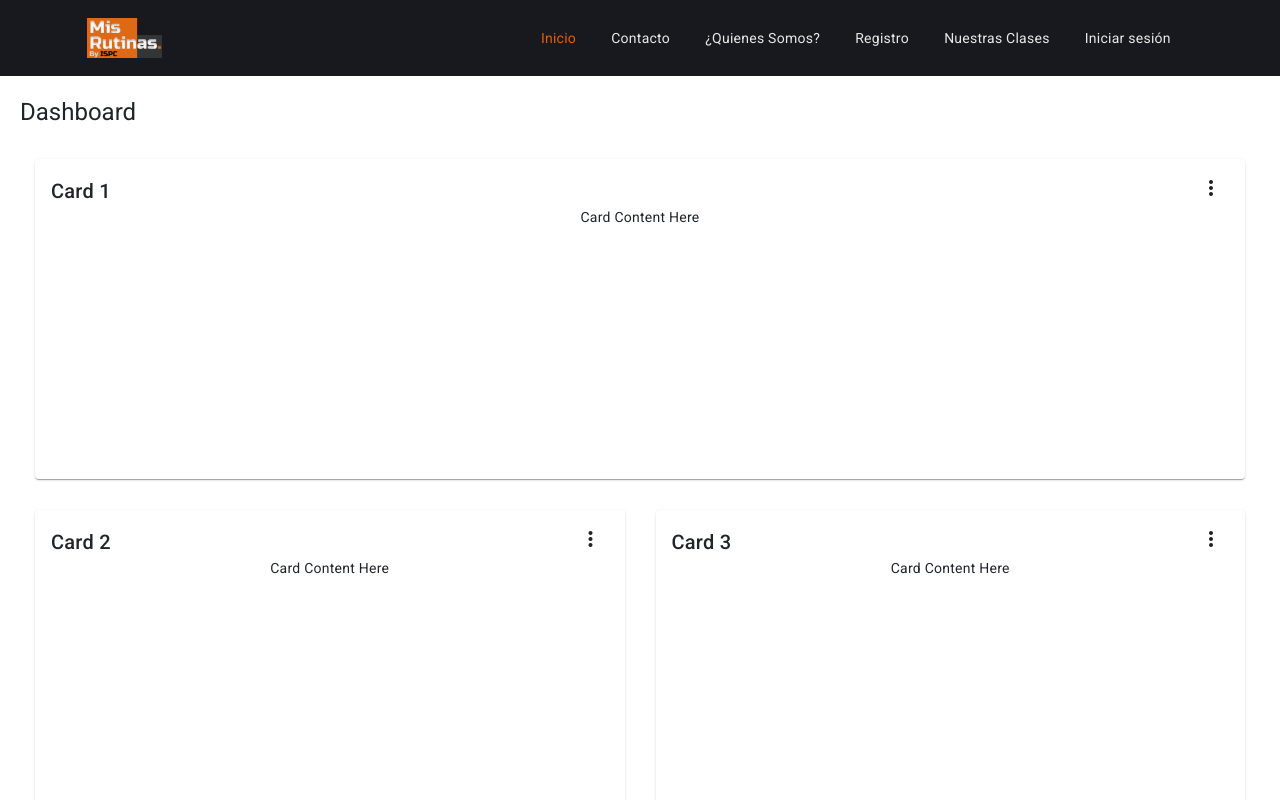
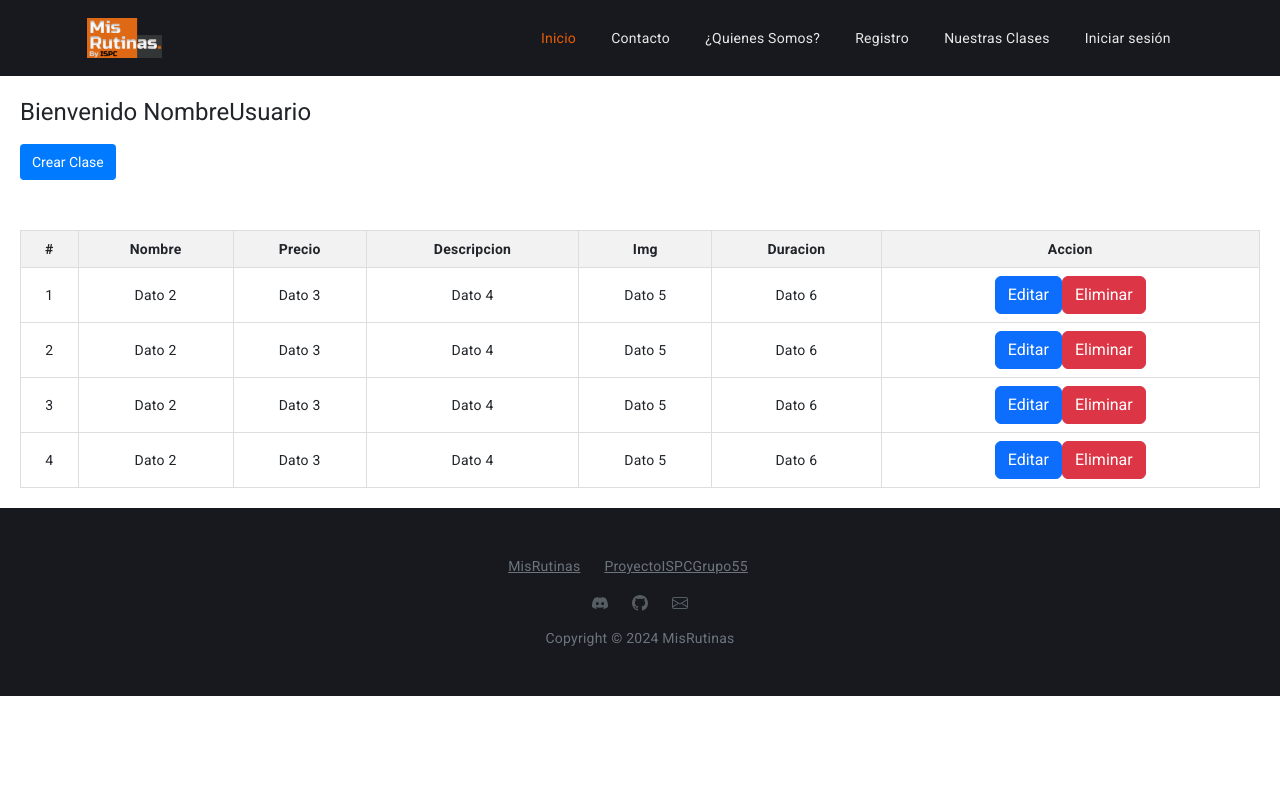
Before and after one commit to grupoA7ISPC/MisRutinas-PracticasProfesionalizante, an Angular app in the folder Web/frontend/: page /dashboard in a window 1280 px wide. Shown: the top 800 px of the page. Built offline with nearby package versions, Linux system fonts and the light colour scheme.

Commit message:
Estructura de dashboard con tabla + boton

```diff
--- a/Web/frontend/src/app/pages/dashboard/dashboard/dashboard.component.css
+++ b/Web/frontend/src/app/pages/dashboard/dashboard/dashboard.component.css
@@ -1,21 +1,42 @@
-.grid-container {
+.table-container {
   margin: 20px;
+  position: relative;
 }
 
-.dashboard-card {
+.header {
   position: absolute;
-  top: 15px;
-  left: 15px;
-  right: 15px;
-  bottom: 15px;
+  top: 10px;
+  left: 10px;
+  right: 10px;
+  display: flex;
+  justify-content: space-between;
 }
 
-.more-button {
-  position: absolute;
-  top: 5px;
-  right: 10px;
+.create-button {
+  background-color: #007bff;
+  color: white;
+  padding: 8px 12px;
+  border: none;
+  border-radius: 4px;
+  cursor: pointer;
 }
 
-.dashboard-card-content {
+.table-wrapper {
+  margin-top: 50px;
+}
+
+table {
+  width: 100%;
+  border-collapse: collapse;
+  border-spacing: 0;
+}
+
+th, td {
+  padding: 8px;
   text-align: center;
+  border: 1px solid #ddd;
 }
+
+th {
+  background-color: #f2f2f2;
+}
--- a/Web/frontend/src/app/pages/dashboard/dashboard/dashboard.component.html
+++ b/Web/frontend/src/app/pages/dashboard/dashboard/dashboard.component.html
@@ -1,24 +1,69 @@
-<div class="grid-container">
-  <h1 class="mat-h1">Dashboard</h1>
-  <mat-grid-list cols="2" rowHeight="350px">
-    <mat-grid-tile *ngFor="let card of cards | async" [colspan]="card.cols" [rowspan]="card.rows">
-      <mat-card class="dashboard-card">
-        <mat-card-header>
-          <mat-card-title>
-            {{card.title}}
-            <button mat-icon-button class="more-button" [matMenuTriggerFor]="menu" aria-label="Toggle menu">
-              <mat-icon>more_vert</mat-icon>
-            </button>
-            <mat-menu #menu="matMenu" xPosition="before">
-              <button mat-menu-item>Expand</button>
-              <button mat-menu-item>Remove</button>
-            </mat-menu>
-          </mat-card-title>
-        </mat-card-header>
-        <mat-card-content class="dashboard-card-content">
-          <div>Card Content Here</div>
-        </mat-card-content>
-      </mat-card>
-    </mat-grid-tile>
-  </mat-grid-list>
+<div class="table-container">
+  <h1>Bienvenido NombreUsuario</h1>
+  <button class="create-button">Crear Clase</button>
+  <div class="table-wrapper">
+    <table>
+      <thead>
+        <tr>
+          <th>#</th>
+          <th>Nombre</th>
+          <th>Precio</th>
+          <th>Descripcion</th>
+          <th>Img</th>
+          <th>Duracion</th>
+          <th>Accion</th>
+        </tr>
+      </thead>
+      <tbody>
+        <tr>
+          <td>1</td>
+          <td>Dato 2</td>
+          <td>Dato 3</td>
+          <td>Dato 4</td>
+          <td>Dato 5</td>
+          <td>Dato 6</td>
+          <td>
+            <button type="button" class="btn btn-primary">Editar</button>
+            <button type="button" class="btn btn-danger">Eliminar</button>
+          </td>
+        </tr>
+        <tr>
+          <td>2</td>
+          <td>Dato 2</td>
+          <td>Dato 3</td>
+          <td>Dato 4</td>
+          <td>Dato 5</td>
+          <td>Dato 6</td>
+          <td>
+            <button type="button" class="btn btn-primary">Editar</button>
+            <button type="button" class="btn btn-danger">Eliminar</button>
+          </td>
+        </tr>
+        <tr>
+          <td>3</td>
+          <td>Dato 2</td>
+          <td>Dato 3</td>
+          <td>Dato 4</td>
+          <td>Dato 5</td>
+          <td>Dato 6</td>
+          <td>
+            <button type="button" class="btn btn-primary">Editar</button>
+            <button type="button" class="btn btn-danger">Eliminar</button>
+          </td>
+        </tr>
+        <tr>
+          <td>4</td>
+          <td>Dato 2</td>
+          <td>Dato 3</td>
+          <td>Dato 4</td>
+          <td>Dato 5</td>
+          <td>Dato 6</td>
+          <td>
+            <button type="button" class="btn btn-primary">Editar</button>
+            <button type="button" class="btn btn-danger">Eliminar</button>
+          </td>
+        </tr>
+      </tbody>
+    </table>
+  </div>
 </div>
--- a/Web/frontend/src/app/pages/dashboard/dashboard/dashboard.component.ts
+++ b/Web/frontend/src/app/pages/dashboard/dashboard/dashboard.component.ts
@@ -1,6 +1,4 @@
 import { Component } from '@angular/core';
-import { map } from 'rxjs/operators';
-import { Breakpoints, BreakpointObserver } from '@angular/cdk/layout';
 
 @Component({
   selector: 'app-dashboard',
@@ -8,26 +6,4 @@ import { Breakpoints, BreakpointObserver } from '@angular/cdk/layout';
   styleUrls: ['./dashboard.component.css']
 })
 export class DashboardComponent {
-  /** Based on the screen size, switch from standard to one column per row */
-  cards = this.breakpointObserver.observe(Breakpoints.Handset).pipe(
-    map(({ matches }) => {
-      if (matches) {
-        return [
-          { title: 'Card 1', cols: 1, rows: 1 },
-          { title: 'Card 2', cols: 1, rows: 1 },
-          { title: 'Card 3', cols: 1, rows: 1 },
-          { title: 'Card 4', cols: 1, rows: 1 }
-        ];
-      }
-
-      return [
-        { title: 'Card 1', cols: 2, rows: 1 },
-        { title: 'Card 2', cols: 1, rows: 1 },
-        { title: 'Card 3', cols: 1, rows: 2 },
-        { title: 'Card 4', cols: 1, rows: 1 }
-      ];
-    })
-  );
-
-  constructor(private breakpointObserver: BreakpointObserver) {}
 }
```
Also changed, not shown: Web/frontend/src/app/app-routing.module.ts (+5 -2 lines), 1 other file (tests, documents, lock files or other folders).
